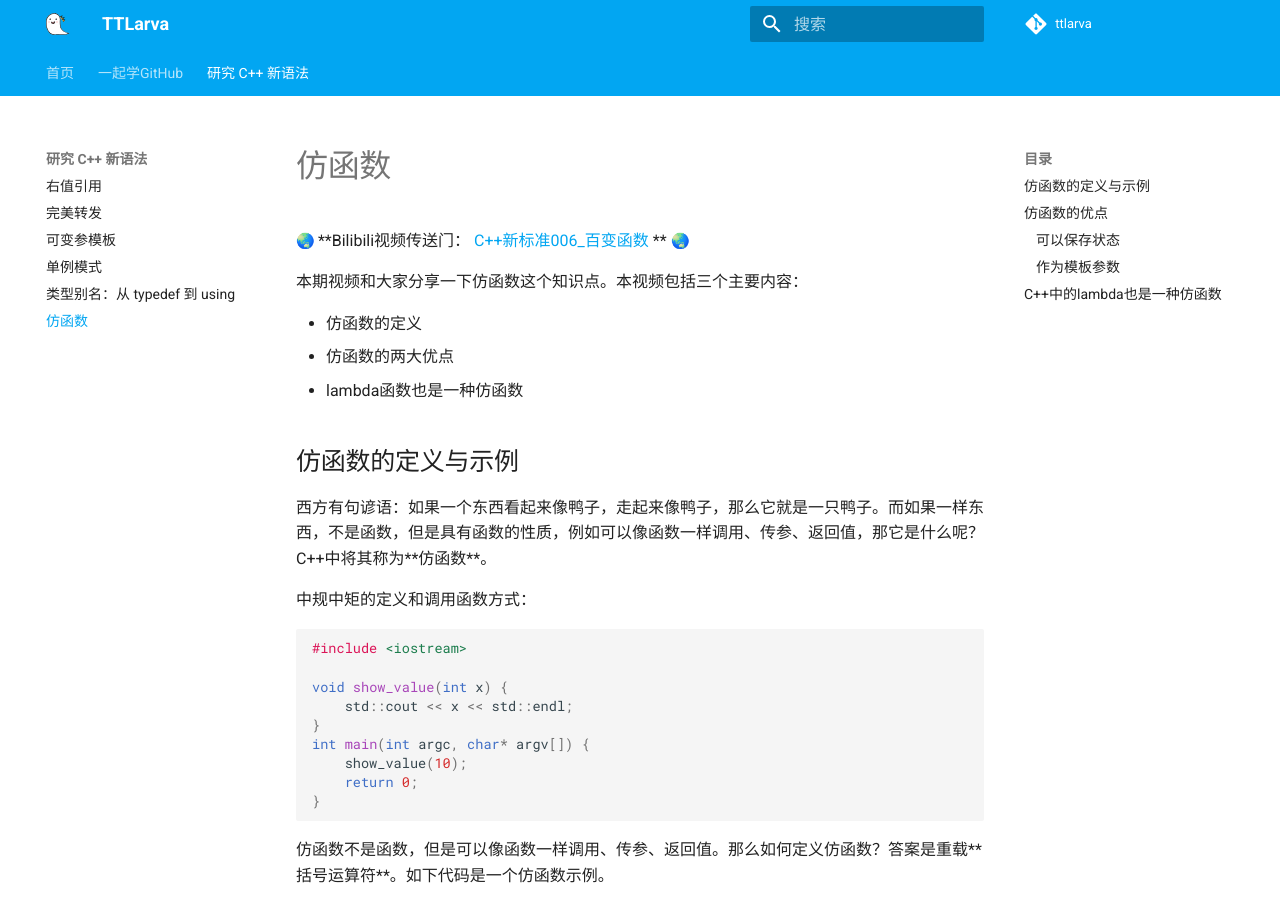
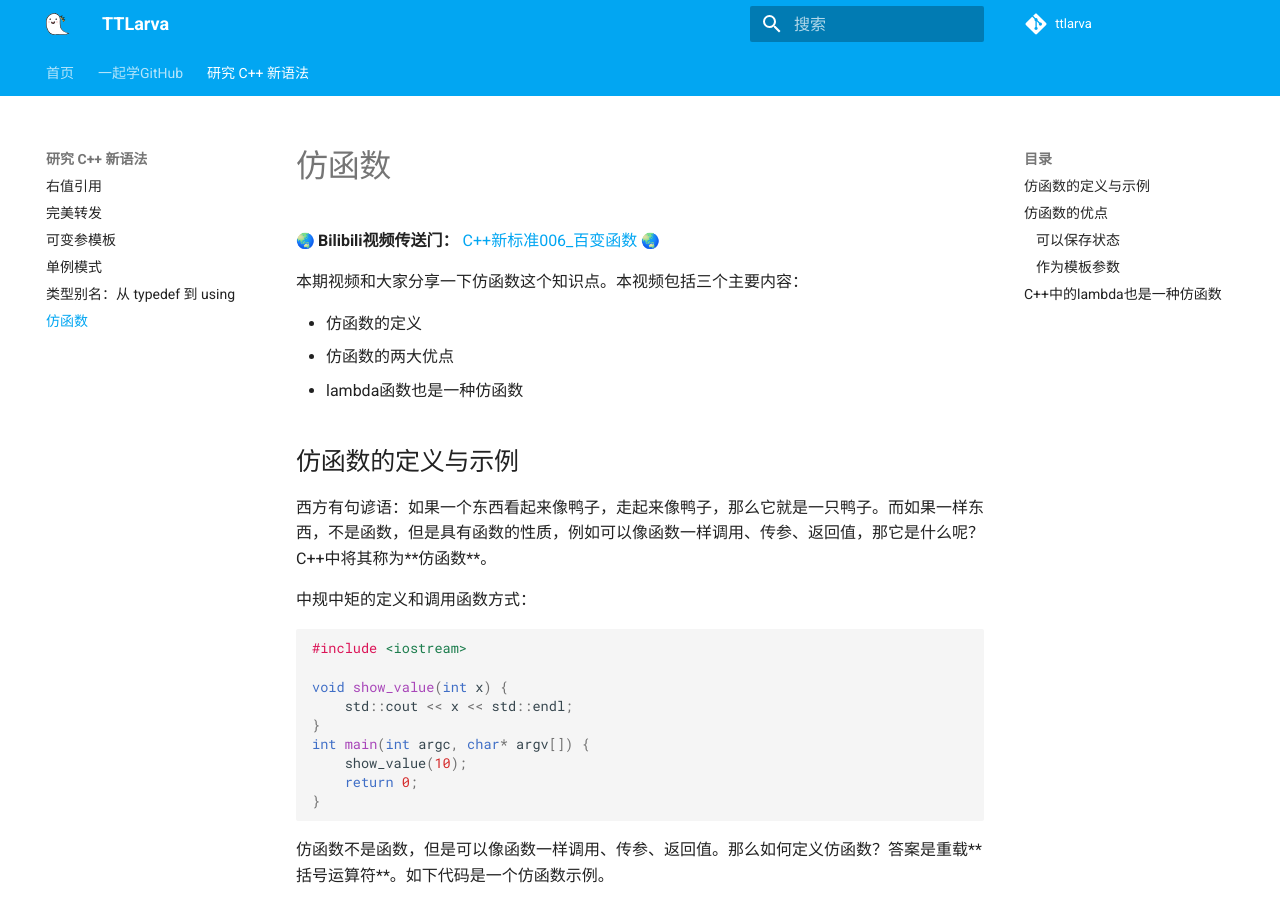
Before and after one commit to ttttLarva/Larva, an MkDocs documentation site: the page built from docs/learn_cpp/06_functor.md, in a window 1280 px wide and 900 px high. Built offline with MkDocs 1.6.1 and Material for MkDocs 9.7.7, drawn with Linux system fonts in a browser that asks for light colours; emoji names are drawn with the system emoji font; comment, search, counter and statistics services are not loaded; the version menu is left out.

```diff
--- a/docs/learn_cpp/06_functor.md
+++ b/docs/learn_cpp/06_functor.md
@@ -1,6 +1,6 @@
 # 仿函数
 
-:earth_asia: **Bilibili视频传送门： [C++新标准006_百变函数](https://www.bilibili.com/video/BV17Y411b769?spm_id_from=333.999.0.0) ** :earth_asia:
+:earth_asia: **Bilibili视频传送门：** [C++新标准006_百变函数](https://www.bilibili.com/video/BV17Y411b769?spm_id_from=333.999.0.0) :earth_asia:
 
 
 
```
